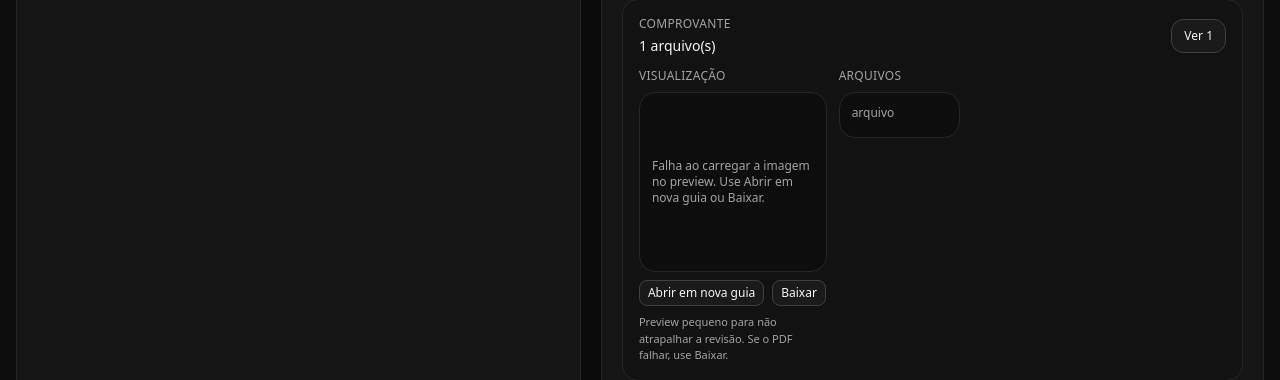
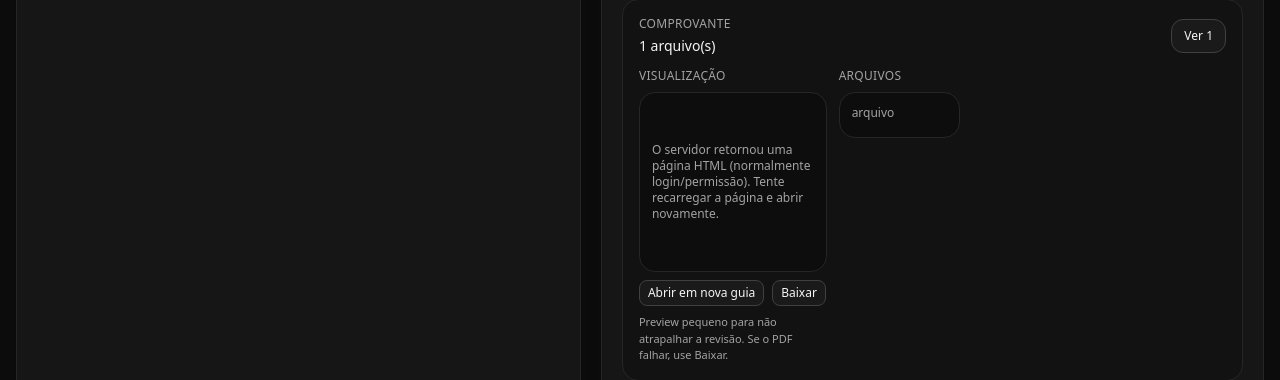
Before and after one commit to barbosaoeas/ofi7, a Django app: template templates/budgets/finance_whatsapp_queue.html in a window 1280 px wide. Shown: the part 605-985 px from the top of the page. Run offline with Django 5.2, Linux system fonts and the light colour scheme; the template is opened without the code that fills it: most values are stand-ins (such as "Sample title", 1, 10 or a date in 2020); grey boxes marked "Sample" are stand-in pictures; some libraries are stand-ins or nearby versions.

Commit message:
WhatsApp: preview via fetch(blob) para anexos

```diff
--- a/templates/budgets/finance_whatsapp_queue.html
+++ b/templates/budgets/finance_whatsapp_queue.html
@@ -318,11 +318,18 @@
       var openLink = document.getElementById('attachment-open');
       var downloadLink = document.getElementById('attachment-download');
       var buttons = document.querySelectorAll('[data-preview-attachment]');
+      var currentObjectUrl = '';
 
       function setPreview(url, mimetype, name) {
         if (!preview || !openLink || !downloadLink) return;
         if (!url) return;
-        preview.innerHTML = '';
+        if (currentObjectUrl) {
+          try {
+            URL.revokeObjectURL(currentObjectUrl);
+          } catch (e) {}
+          currentObjectUrl = '';
+        }
+        preview.innerHTML = '<div class="p-3 text-xs text-[#A3A3A3]">Carregando...</div>';
         openLink.href = url;
         downloadLink.href = url + '?download=1';
         if (name) {
@@ -330,28 +337,54 @@
           downloadLink.setAttribute('aria-label', 'Baixar ' + name);
         }
 
+        fetch(url, { credentials: 'same-origin', cache: 'no-store' })
+          .then(function (res) {
+            if (!res.ok) throw new Error('http_' + res.status);
+            return res.blob().then(function (blob) {
+              return { res: res, blob: blob };
+            });
+          })
+          .then(function (data) {
+            var headerCt = (data.res.headers.get('Content-Type') || '').toLowerCase();
             var mt = (mimetype || '').toLowerCase();
-        if (mt.indexOf('pdf') >= 0 || url.toLowerCase().indexOf('.pdf') >= 0) {
+            var ct = headerCt || mt;
+
+            if (ct.indexOf('text/html') >= 0) {
+              preview.innerHTML =
+                '<div class="p-3 text-xs text-[#A3A3A3]">O servidor retornou uma página HTML (normalmente login/permissão). Tente recarregar a página e abrir novamente.</div>';
+              return;
+            }
+
+            currentObjectUrl = URL.createObjectURL(data.blob);
+            preview.innerHTML = '';
+
+            if (ct.indexOf('pdf') >= 0) {
               var iframe = document.createElement('iframe');
-          iframe.src = url;
+              iframe.src = currentObjectUrl;
               iframe.className = 'h-full w-full bg-black';
               iframe.setAttribute('loading', 'lazy');
-          iframe.addEventListener('error', function () {
-            preview.innerHTML =
-              '<div class=\"p-3 text-xs text-[#A3A3A3]\">Falha ao carregar o PDF no preview. Use Baixar.</div>';
-          });
               preview.appendChild(iframe);
-        } else {
+              return;
+            }
+
+            if (ct.indexOf('image/') >= 0) {
               var img = document.createElement('img');
-          img.src = url;
+              img.src = currentObjectUrl;
               img.className = 'h-full w-full object-contain';
               img.alt = name || 'Comprovante';
-          img.addEventListener('error', function () {
+              preview.appendChild(img);
+              return;
+            }
+
             preview.innerHTML =
-              '<div class=\"p-3 text-xs text-[#A3A3A3]\">Falha ao carregar a imagem no preview. Use Abrir em nova guia ou Baixar.</div>';
+              '<div class="p-3 text-xs text-[#A3A3A3]">Tipo de arquivo não suportado no preview (' +
+              (headerCt || 'desconhecido') +
+              '). Use Abrir em nova guia ou Baixar.</div>';
+          })
+          .catch(function () {
+            preview.innerHTML =
+              '<div class="p-3 text-xs text-[#A3A3A3]">Falha ao carregar o arquivo no preview. Use Abrir em nova guia ou Baixar.</div>';
           });
-          preview.appendChild(img);
-        }
       }
 
       if (buttons && buttons.length) {
```
Lines whose indentation alone changed are shown as unchanged.
